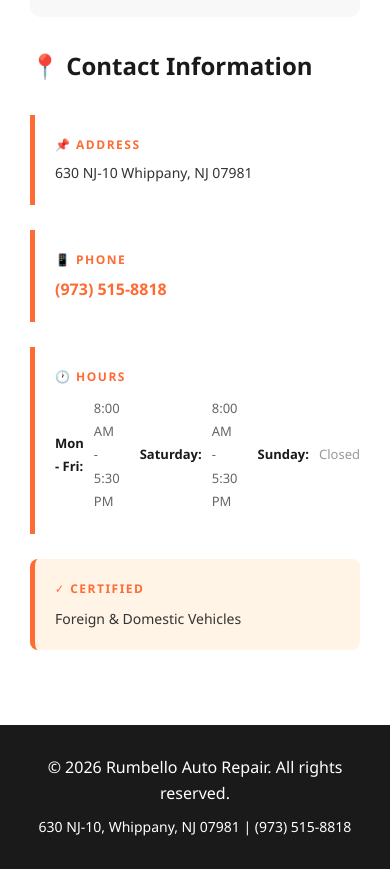
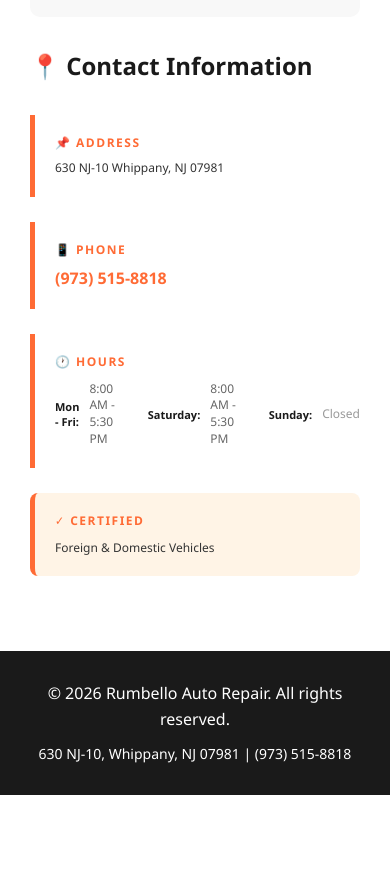
Before and after one commit to Beastmeggz/rumbello-final, a plain HTML site: page index.html in a window 390 px wide. Shown: the part 6700-7569 px from the top of the page. After the commit the page ends 7495 px from the top, so only its background shows below. Drawn offline with Linux system fonts and the light colour scheme.

Commit message:
Fix hours display on mobile view

```diff
--- a/index.html
+++ b/index.html
@@ -949,6 +949,16 @@
             .trust-badge {
                 padding: 15px;
             }
+
+            /* Mobile hours fix */
+            .contact-info div p {
+                font-size: 12px !important;
+                line-height: 1.4 !important;
+            }
+
+            .contact-info div[style*="padding: 20px"] p strong {
+                font-size: 11px;
+            }
         }
     </style>
 </head>
```
